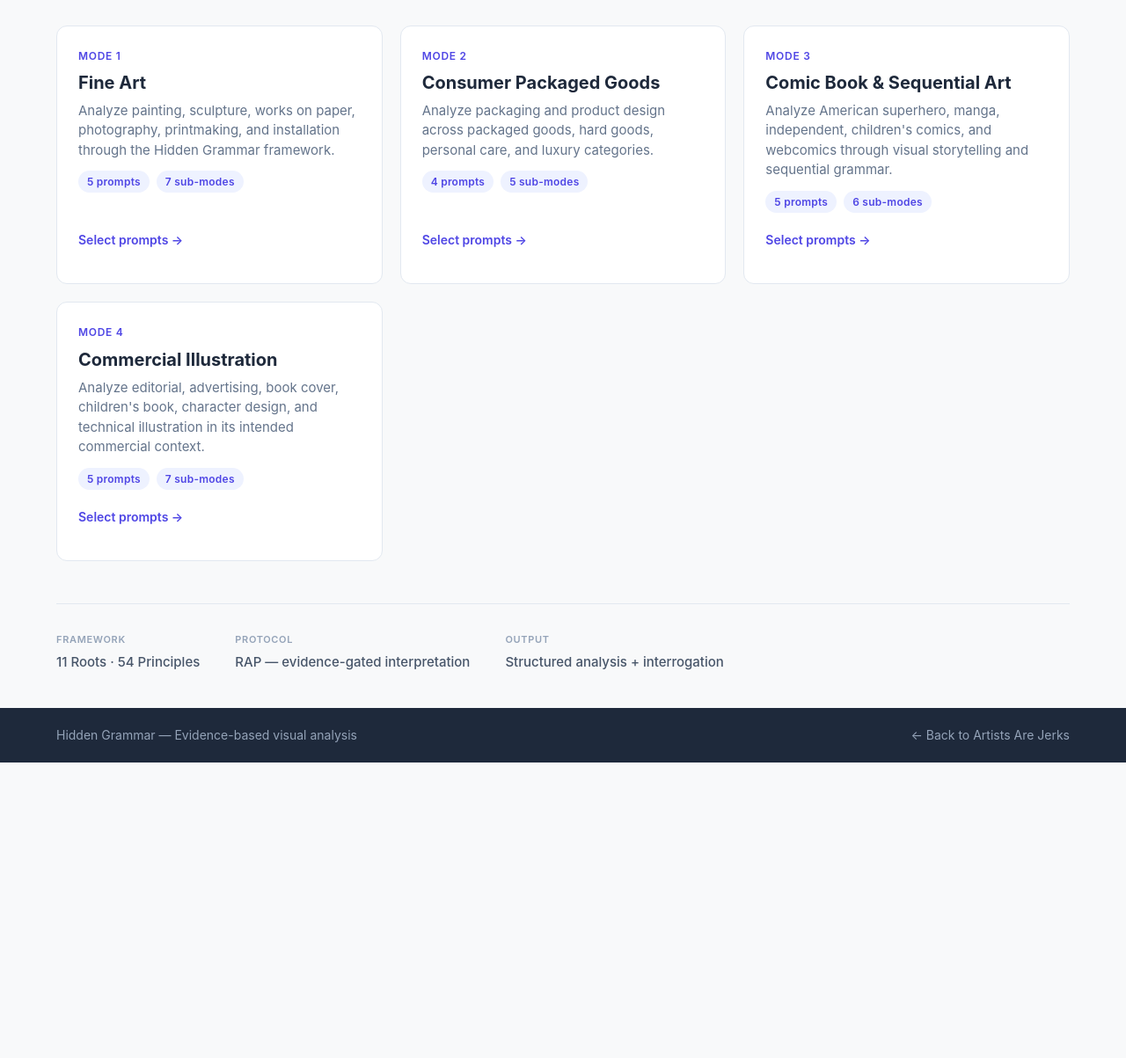
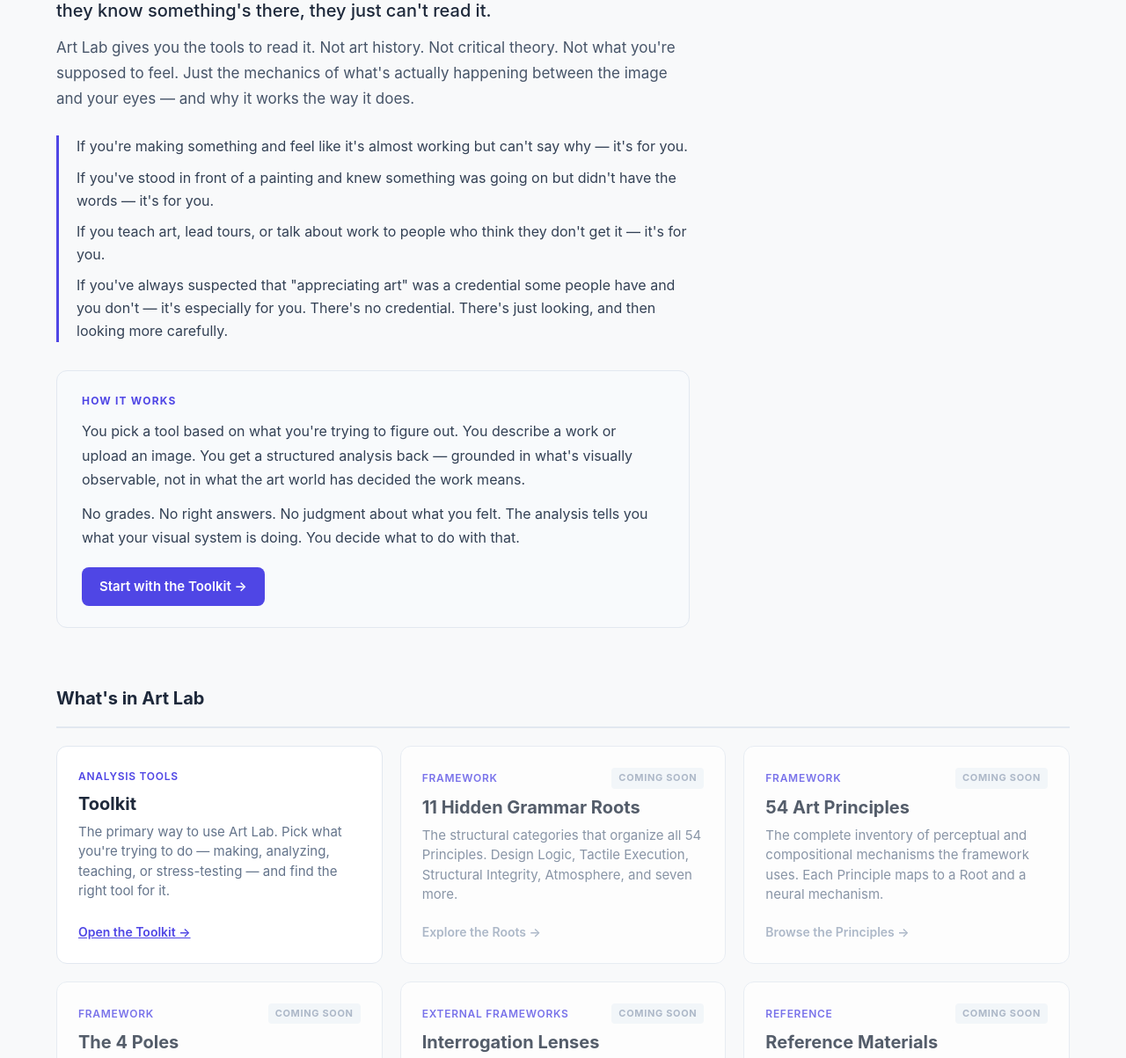
Before and after one commit to alanjust/artistsarejerks-astro, an Astro site: page /hidden-grammar in a window 1280 px wide. Shown: the part 214-1417 px from the top of the page at 88% size. Before the commit the page ends 1081 px from the top, so only its background shows below. Built offline with nearby package versions, Linux system fonts and the light colour scheme; Astro itself is replaced by a stand-in of ours.

Commit message:
Replace HG landing with Art Lab page, rename nav branding to Art Lab

```diff
--- a/src/layouts/HiddenGrammarLayout.astro
+++ b/src/layouts/HiddenGrammarLayout.astro
@@ -33,7 +33,7 @@ const navLinks = [
     <div class="hg-header-inner">
       <a href="/hidden-grammar" class="hg-brand">
         <span class="hg-brand-eyebrow">Artists Are Jerks</span>
-        <span class="hg-brand-name">Hidden Grammar</span>
+        <span class="hg-brand-name">Art Lab</span>
       </a>
       <nav class="hg-nav" aria-label="Hidden Grammar navigation">
         {navLinks.map(link => {
@@ -57,7 +57,7 @@ const navLinks = [
 
   <footer class="hg-footer">
     <div class="hg-footer-inner">
-      <p class="hg-footer-text">Hidden Grammar — Evidence-based visual analysis</p>
+      <p class="hg-footer-text">Art Lab — Evidence-based visual analysis</p>
       <a href="/" class="hg-footer-link">← Back to Artists Are Jerks</a>
     </div>
   </footer>
--- a/src/pages/hidden-grammar.astro
+++ b/src/pages/hidden-grammar.astro
@@ -1,120 +1,266 @@
 ---
 import HiddenGrammarLayout from '../layouts/HiddenGrammarLayout.astro';
-import { analysisModes } from '../data/analysisModes.js';
+
+const sections = [
+  {
+    id: 'toolkit',
+    label: 'Analysis Tools',
+    title: 'Toolkit',
+    description: "The primary way to use Art Lab. Pick what you're trying to do — making, analyzing, teaching, or stress-testing — and find the right tool for it.",
+    status: 'live',
+    href: '/hidden-grammar/toolkit',
+    cta: 'Open the Toolkit →',
+  },
+  {
+    id: 'roots',
+    label: 'Framework',
+    title: '11 Hidden Grammar Roots',
+    description: 'The structural categories that organize all 54 Principles. Design Logic, Tactile Execution, Structural Integrity, Atmosphere, and seven more.',
+    status: 'coming-soon',
+    href: '/hidden-grammar/roots',
+    cta: 'Explore the Roots →',
+  },
+  {
+    id: 'principles',
+    label: 'Framework',
+    title: '54 Art Principles',
+    description: 'The complete inventory of perceptual and compositional mechanisms the framework uses. Each Principle maps to a Root and a neural mechanism.',
+    status: 'coming-soon',
+    href: '/hidden-grammar/principles',
+    cta: 'Browse the Principles →',
+  },
+  {
+    id: 'poles',
+    label: 'Framework',
+    title: 'The 4 Poles',
+    description: 'The four opposing forces that create visual tension in any work. Understanding the Poles tells you where a work sits on each axis.',
+    status: 'coming-soon',
+    href: '/hidden-grammar/poles',
+    cta: 'See the Poles →',
+  },
+  {
+    id: 'lenses',
+    label: 'External Frameworks',
+    title: 'Interrogation Lenses',
+    description: '26 external critical and philosophical frameworks — from Object-Oriented Ontology to Hauntology — applied as analytical overlays.',
+    status: 'coming-soon',
+    href: '/hidden-grammar/lenses',
+    cta: 'Browse the Lenses →',
+  },
+  {
+    id: 'reference',
+    label: 'Reference',
+    title: 'Reference Materials',
+    description: "The Feldman Four-Step Critique, Visual Arts Standards, and the Master Project Bible. Foundational documents the framework builds on.",
+    status: 'coming-soon',
+    href: '/hidden-grammar/reference',
+    cta: 'Open Reference →',
+  },
+];
 ---
 
 <HiddenGrammarLayout
-  title="Hidden Grammar"
-  description="Evidence-based visual analysis using the Hidden Grammar framework."
+  title="Art Lab"
+  description="Structured tools for looking at art — grounded in what's visually observable, not in what the art world has decided it means."
 >
   <div class="hg-page">
-    <div class="hg-page-header">
-      <h1>Choose an Analysis Mode</h1>
-      <p>Select the category that best describes the work you're analyzing. Each mode loads prompts and fields tuned for that context.</p>
+
+    <!-- ── INTRO ───────────────────────────────────────────── -->
+    <div class="al-intro">
+      <h1 class="al-intro-title">Art Lab</h1>
+      <p class="al-intro-lead">Most people look at art the way they look at a word in a foreign language — they know something's there, they just can't read it.</p>
+      <p class="al-intro-body">Art Lab gives you the tools to read it. Not art history. Not critical theory. Not what you're supposed to feel. Just the mechanics of what's actually happening between the image and your eyes — and why it works the way it does.</p>
+
+      <div class="al-audiences">
+        <p>If you're making something and feel like it's almost working but can't say why — it's for you.</p>
+        <p>If you've stood in front of a painting and knew something was going on but didn't have the words — it's for you.</p>
+        <p>If you teach art, lead tours, or talk about work to people who think they don't get it — it's for you.</p>
+        <p>If you've always suspected that "appreciating art" was a credential some people have and you don't — it's especially for you. There's no credential. There's just looking, and then looking more carefully.</p>
+      </div>
+
+      <div class="al-how-it-works">
+        <h2 class="al-how-title">How it works</h2>
+        <p>You pick a tool based on what you're trying to figure out. You describe a work or upload an image. You get a structured analysis back — grounded in what's visually observable, not in what the art world has decided the work means.</p>
+        <p>No grades. No right answers. No judgment about what you felt. The analysis tells you what your visual system is doing. You decide what to do with that.</p>
+        <a href="/hidden-grammar/toolkit" class="hg-btn hg-btn--primary al-cta">Start with the Toolkit →</a>
+      </div>
     </div>
 
-    <div class="hg-grid hg-modes-grid">
-      {analysisModes.map((mode, i) => (
-        <a href={`/hidden-grammar/modes/${mode.id}`} class="hg-card hg-mode-card">
-          <p class="hg-card-label">Mode {i + 1}</p>
-          <h2 class="hg-card-title">{mode.label}</h2>
-          <p class="hg-card-desc">{mode.description}</p>
-          <div class="hg-card-meta">
-            <span class="hg-meta-pill">{mode.prompts.length} prompts</span>
-            <span class="hg-meta-pill">{mode.subModes.length} sub-modes</span>
+    <!-- ── SECTION CARDS ───────────────────────────────────── -->
+    <div class="al-sections-header">
+      <h2 class="al-sections-title">What's in Art Lab</h2>
+    </div>
+
+    <div class="hg-grid al-sections-grid">
+      {sections.map(section => (
+        <div class={`hg-card al-section-card ${section.status === 'coming-soon' ? 'al-section-card--soon' : ''}`}>
+          <div class="al-card-top">
+            <span class="hg-card-label">{section.label}</span>
+            {section.status === 'coming-soon' && (
+              <span class="al-badge-soon">Coming soon</span>
+            )}
           </div>
-          <p class="hg-card-arrow">Select prompts →</p>
-        </a>
+          <h3 class="hg-card-title">{section.title}</h3>
+          <p class="hg-card-desc">{section.description}</p>
+          {section.status === 'live' ? (
+            <a href={section.href} class="hg-card-arrow">{section.cta}</a>
+          ) : (
+            <span class="al-card-arrow-soon">{section.cta}</span>
+          )}
+        </div>
       ))}
     </div>
 
-    <div class="hg-home-footer">
-      <div class="hg-info-strip">
-        <div class="hg-info-item">
-          <span class="hg-info-label">Framework</span>
-          <span class="hg-info-value">11 Roots · 54 Principles</span>
-        </div>
-        <div class="hg-info-item">
-          <span class="hg-info-label">Protocol</span>
-          <span class="hg-info-value">RAP — evidence-gated interpretation</span>
-        </div>
-        <div class="hg-info-item">
-          <span class="hg-info-label">Output</span>
-          <span class="hg-info-value">Structured analysis + interrogation</span>
-        </div>
-      </div>
-    </div>
   </div>
 </HiddenGrammarLayout>
 
 <style>
-  .hg-modes-grid {
+  /* ── Intro block ──────────────────────────── */
+  .al-intro {
+    max-width: 720px;
+    margin-bottom: 4rem;
+  }
+
+  .al-intro-title {
+    font-size: clamp(2rem, 5vw, 3rem);
+    font-weight: 800;
+    color: #0f172a;
+    margin: 0 0 1.25rem;
+    letter-spacing: -0.03em;
+    line-height: 1.1;
+  }
+
+  .al-intro-lead {
+    font-size: 1.25rem;
+    color: #1e293b;
+    line-height: 1.6;
+    margin: 0 0 0.75rem;
+    font-weight: 500;
+  }
+
+  .al-intro-body {
+    font-size: 1.0625rem;
+    color: #475569;
+    line-height: 1.7;
+    margin: 0 0 1.75rem;
+  }
+
+  .al-audiences {
+    border-left: 3px solid #4f46e5;
+    padding-left: 1.25rem;
+    margin-bottom: 2rem;
+    display: flex;
+    flex-direction: column;
+    gap: 0.625rem;
+  }
+
+  .al-audiences p {
+    font-size: 1rem;
+    color: #334155;
+    line-height: 1.6;
+    margin: 0;
+  }
+
+  .al-how-it-works {
+    background: #f8fafc;
+    border: 1px solid #e2e8f0;
+    border-radius: 12px;
+    padding: 1.5rem 1.75rem;
+  }
+
+  .al-how-title {
+    font-size: 0.75rem;
+    font-weight: 700;
+    letter-spacing: 0.1em;
+    text-transform: uppercase;
+    color: #4f46e5;
+    margin: 0 0 0.75rem;
+  }
+
+  .al-how-it-works p {
+    font-size: 1rem;
+    color: #334155;
+    line-height: 1.7;
+    margin: 0 0 0.75rem;
+  }
+
+  .al-how-it-works p:last-of-type {
+    margin-bottom: 1.25rem;
+  }
+
+  .al-cta {
+    display: inline-flex;
+  }
+
+  /* ── Section cards ────────────────────────── */
+  .al-sections-header {
+    margin-bottom: 1.25rem;
+    padding-bottom: 1rem;
+    border-bottom: 2px solid #e2e8f0;
+  }
+
+  .al-sections-title {
+    font-size: 1.25rem;
+    font-weight: 700;
+    color: #1e293b;
+    margin: 0;
+  }
+
+  .al-sections-grid {
     grid-template-columns: repeat(auto-fill, minmax(min(100%, 320px), 1fr));
     gap: 1.25rem;
     margin-bottom: 3rem;
   }
 
-  .hg-mode-card {
-    min-height: 220px;
+  .al-section-card {
+    min-height: 200px;
   }
 
-  .hg-card-meta {
-    display: flex;
-    gap: 0.5rem;
-    flex-wrap: wrap;
-    margin-top: 0.25rem;
+  .al-section-card--soon {
+    opacity: 0.75;
+    pointer-events: none;
   }
 
-  .hg-meta-pill {
-    display: inline-block;
-    padding: 0.1875rem 0.625rem;
-    background: #eef2ff;
-    color: #4f46e5;
-    border-radius: 100px;
-    font-size: 0.75rem;
-    font-weight: 600;
-    letter-spacing: 0.02em;
+  .al-section-card--soon:hover {
+    border-color: #e2e8f0;
+    box-shadow: none;
+    transform: none;
   }
 
-  /* Info strip */
-  .hg-home-footer {
-    border-top: 1px solid #e2e8f0;
-    padding-top: 2rem;
+  .al-card-top {
+    display: flex;
+    align-items: center;
+    justify-content: space-between;
+    gap: 0.5rem;
   }
 
-  .hg-info-strip {
-    display: flex;
-    gap: 2.5rem;
-    flex-wrap: wrap;
-  }
-
-  .hg-info-item {
-    display: flex;
-    flex-direction: column;
-    gap: 0.25rem;
-  }
-
-  .hg-info-label {
+  .al-badge-soon {
     font-size: 0.6875rem;
-    font-weight: 600;
+    font-weight: 700;
     letter-spacing: 0.06em;
     text-transform: uppercase;
     color: #94a3b8;
+    background: #f1f5f9;
+    padding: 0.175rem 0.5rem;
+    border-radius: 4px;
+    white-space: nowrap;
   }
 
-  .hg-info-value {
-    font-size: 0.9375rem;
-    color: #475569;
-    font-weight: 500;
+  .al-card-arrow-soon {
+    margin-top: auto;
+    padding-top: 0.75rem;
+    font-size: 0.875rem;
+    font-weight: 600;
+    color: #94a3b8;
   }
 
   @media (max-width: 640px) {
-    .hg-modes-grid {
+    .al-sections-grid {
       grid-template-columns: 1fr;
     }
 
-    .hg-info-strip {
-      gap: 1.25rem;
+    .al-how-it-works {
+      padding: 1.25rem;
     }
   }
 </style>
```
